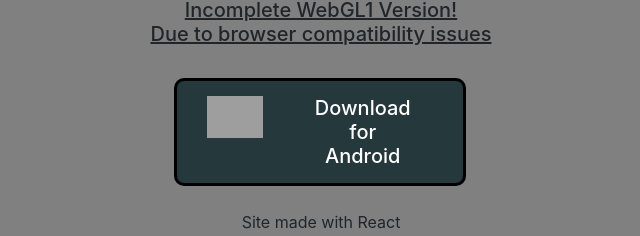
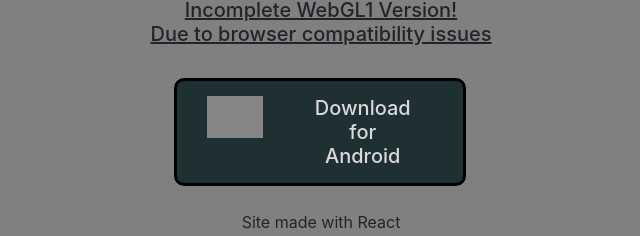
Before and after one commit to N-Ziermann/Minigame-Collection, a React (Create React App) app in the folder minigame_site/: page /#/ in a window 1280 px wide. In both pictures the pointer is over the link 639 px from the left and 861 px from the top of the page. Shown: the part 729-965 px from the top of the page, without its empty margins (319-959 px from the left). Built offline with nearby package versions, Linux system fonts and the light colour scheme; grey boxes are pictures that could not be loaded.

Commit message:
Improve Download Button

```diff
--- a/minigame_site/src/Components/style/Play.css
+++ b/minigame_site/src/Components/style/Play.css
@@ -19,6 +19,10 @@ iframe{
    border:solid black;
 }
 
+#ButtonBody:hover{
+   filter: brightness(85%);
+}
+
 #AndroidLogo{
   width: 100%;
 }
```
